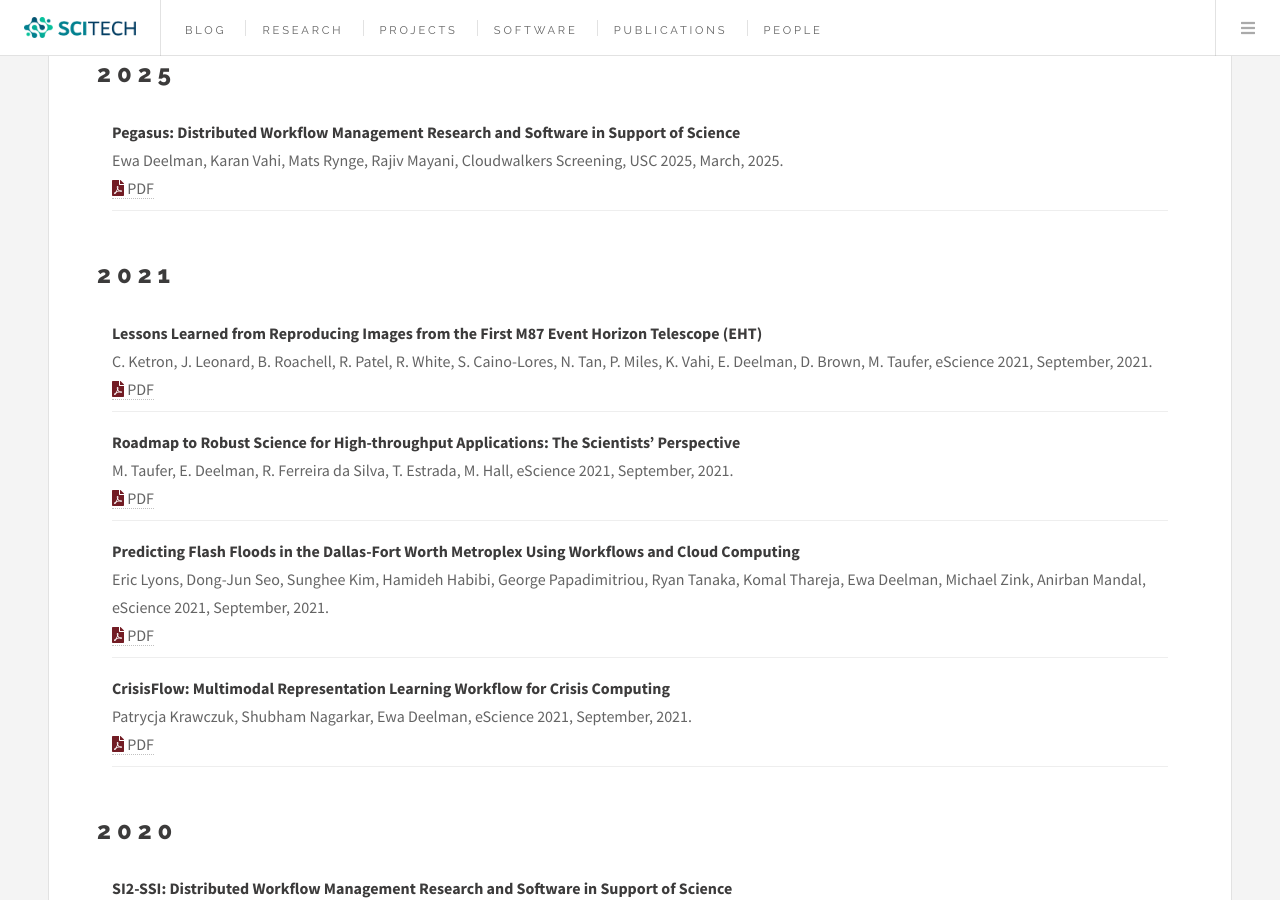
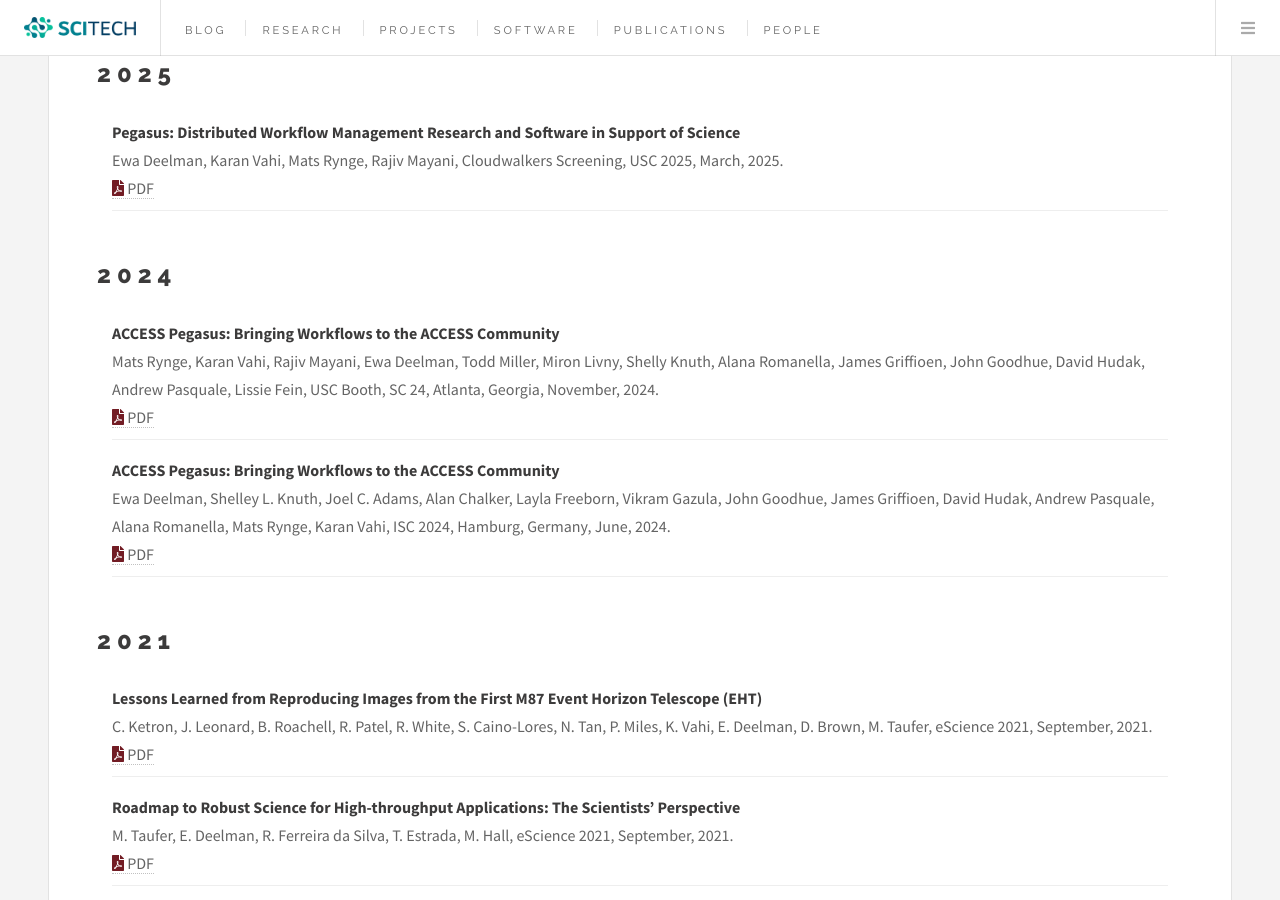
Before and after one commit to scitech-isi/scitech-isi.github.io, a Jekyll site: the page built from _publications/posters.html, in a window 1280 px wide and 900 px high, scrolled down 617 px. Built offline with Jekyll 4.4.1, drawn with Linux system fonts in a browser that asks for light colours.

Commit message:
added access pegasus and match posters from 2024

```diff
--- a/_data/posters.yml
+++ b/_data/posters.yml
@@ -4,6 +4,20 @@
   month: March
   year: 2025
   file: 2025-cloudwalkers-pegasus-final.pdf
+
+- title: "ACCESS Pegasus: Bringing Workflows to the ACCESS Community"
+  author: Mats Rynge, Karan Vahi, Rajiv Mayani, Ewa Deelman, Todd Miller, Miron Livny, Shelly Knuth, Alana Romanella, James Griffioen, John Goodhue, David Hudak, Andrew Pasquale, Lissie Fein
+  description: USC Booth, SC 24, Atlanta, Georgia
+  month: November
+  year: 2024
+  file: sc24-access-pegasus-poster.pdf
+
+- title: "ACCESS Pegasus: Bringing Workflows to the ACCESS Community"
+  author: Ewa Deelman, Shelley L. Knuth, Joel C. Adams, Alan Chalker, Layla Freeborn, Vikram Gazula, John Goodhue, James Griffioen, David Hudak, Andrew Pasquale, Alana Romanella, Mats Rynge, Karan Vahi
+  description: ISC 2024, Hamburg, Germany
+  month: June
+  year: 2024
+  file: isc24-match-poster.pdf
 
 - title: "Lessons Learned from Reproducing Images from the First M87 Event Horizon Telescope (EHT)"
   author: C. Ketron, J. Leonard, B. Roachell, R. Patel, R. White, S. Caino-Lores, N. Tan, P. Miles, K. Vahi, E. Deelman, D. Brown, M. Taufer
```
Also changed, not shown: 4 other files.
